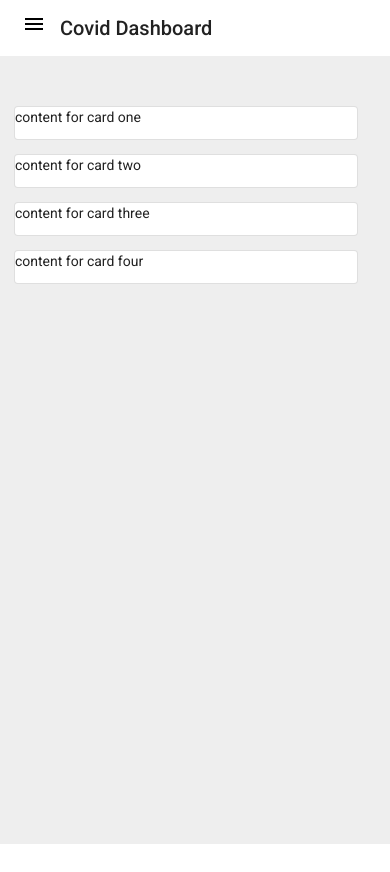
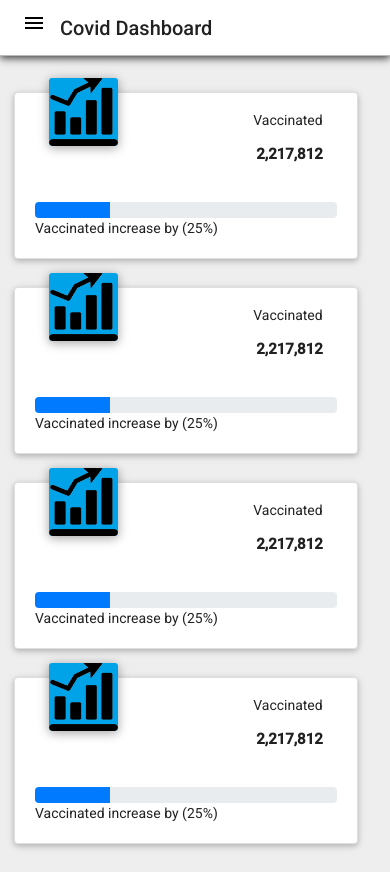
Before and after one commit to gaurav-prince/Covid-Dashboard, an Angular app: page / in a window 390 px wide. Before the commit the page ends 844 px from the top, so only its background shows below. Built offline with nearby package versions, Linux system fonts and the light colour scheme.

Commit message:
cards responsive in dashboard

```diff
--- a/src/app/app.component.html
+++ b/src/app/app.component.html
@@ -16,7 +16,7 @@
   </mat-toolbar>
 
   <mat-sidenav-container class="example-sidenav-container" [style.marginTop.px]="mobileQuery.matches ? 56 : 0">
-    <mat-sidenav #snav [mode]="mobileQuery.matches ? 'over' : 'side'" [fixedInViewport]="mobileQuery.matches"
+    <mat-sidenav #snav class="example-sidenav" [mode]="mobileQuery.matches ? 'over' : 'side'" [fixedInViewport]="mobileQuery.matches"
       fixedTopGap="56">
       <mat-nav-list>
         <a mat-list-item routerLink="." *ngFor="let nav of fillerNav" class="navItem">{{nav}}</a>
--- a/src/app/app.component.scss
+++ b/src/app/app.component.scss
@@ -42,6 +42,8 @@
 
 .example-toolbar {
   background-color: #fff;
+  box-shadow: 0 2px 8px 0 #333;
+  border-bottom: 1px solid #bbb;
 }
 
 h1.example-app-name {
@@ -60,6 +62,9 @@ h1.example-app-name {
   background-color: #eee;
 }
 
+.example-sidenav{
+box-shadow: 0 2px 8px 0 #333;
+}
 .example-is-mobile .example-sidenav-container {
   /* When the sidenav is fixed, don't constrain the height of the sidenav container. This allows the
        `<body>` to be our scrolling element for mobile layouts. */
--- a/src/app/dashboard/dashboard.component.html
+++ b/src/app/dashboard/dashboard.component.html
@@ -2,19 +2,71 @@
     <div class="centered">
         <section class="cards">
             <article class="card">
-                <p>content for card one</p>
+                <div class="card-top">
+                    <img class="card-icon" src="./assets/images/stats.png" />
+                    <div class="card-top-data">
+                        <p>Vaccinated</p>
+                        <h4><strong>2,217,812</strong></h4>
+                    </div>
+                </div>
+                <div class="card-body">
+                    <div class="progress">
+                        <div aria-valuemax="100" aria-valuemin="0" aria-valuenow="25" class="progress-bar bg-primary"
+                            role="progressbar" style="width: 25%"></div>
+                    </div>
+                    <p class="card-text">Vaccinated increase by (25%)</p>
+                </div>
             </article><!-- /card-one -->
 
             <article class="card">
-                <p>content for card two</p>
+                <div class="card-top">
+                    <img class="card-icon" src="./assets/images/stats.png" />
+                    <div class="card-top-data">
+                        <p>Vaccinated</p>
+                        <h4><strong>2,217,812</strong></h4>
+                    </div>
+                </div>
+                <div class="card-body">
+                    <div class="progress">
+                        <div aria-valuemax="100" aria-valuemin="0" aria-valuenow="25" class="progress-bar bg-primary"
+                            role="progressbar" style="width: 25%"></div>
+                    </div>
+                    <p class="card-text">Vaccinated increase by (25%)</p>
+                </div>
             </article><!-- /card-two -->
 
             <article class="card">
-                <p>content for card three</p>
+                <div class="card-top">
+                    <img class="card-icon" src="./assets/images/stats.png" />
+                    <div class="card-top-data">
+                        <p>Vaccinated</p>
+                        <h4><strong>2,217,812</strong></h4>
+                    </div>
+                </div>
+                <div class="card-body">
+                    <div class="progress">
+                        <div aria-valuemax="100" aria-valuemin="0" aria-valuenow="25" class="progress-bar bg-primary"
+                            role="progressbar" style="width: 25%"></div>
+                    </div>
+                    <p class="card-text">Vaccinated increase by (25%)</p>
+                </div>
             </article><!-- /card-three -->
 
             <article class="card">
-                <p>content for card four</p>
+                <div class="card-top">
+                    <img class="card-icon" src="./assets/images/stats.png" />
+                    <div class="card-top-data">
+                        <p>Vaccinated</p>
+                        <h4><strong>2,217,812</strong></h4>
+                    </div>
+                </div>
+                <div class="card-body">
+                    <div class="progress">
+                        <div aria-valuemax="100" aria-valuemin="0" aria-valuenow="25" class="progress-bar bg-primary"
+                            role="progressbar" style="width: 25%"></div>
+                    </div>
+                    <p class="card-text">Vaccinated increase by (25%)</p>
+                </div>
             </article><!-- /card-four -->
         </section>
     </div>
--- a/src/app/dashboard/dashboard.component.scss
+++ b/src/app/dashboard/dashboard.component.scss
@@ -10,6 +10,7 @@
     margin-bottom: 2em;
     flex         : 0 1 calc(25% - 1em);
     margin-bottom: 2em;
+    box-shadow   : 0 2px 5px 0 rgb(0 0 0 / 16%), 0 2px 10px 0 rgb(0 0 0 / 12%);
 }
 
 .card a {
@@ -35,6 +36,27 @@
     font-size: 80%;
 }
 
+.card-top {
+    margin-left : 10%;
+    margin-right: 10%;
+    margin-top  : -15px;
+}
+
+.card-top-data {
+    float     : right;
+    margin-top: 2rem;
+    text-align: right;
+}
+
+
+.card-icon {
+    border-radius: 3px;
+    box-shadow   : 0 2px 9px 0 rgb(0 0 0 / 20%), 0 2px 13px 0 rgb(0 0 0 / 19%);
+    text-align   : left;
+    margin-right : 1rem;
+    width        : 25%;
+}
+
 /* Flexbox stuff */
 
 @media screen and (max-width: 992px) {
@@ -47,8 +69,8 @@
 
     .card {
         display      : flex;
-        flex         : 0 1 calc(50% - .5em);
-        margin-bottom: 1em;
+        flex         : 0 1 calc(50% - 1em);
+        margin-bottom: 2em;
     }
 }
 
@@ -64,7 +86,7 @@
     .card {
         display      : flex;
         flex         : 0 1 95%;
-        margin-bottom: 1em;
+        margin-bottom: 2em;
     }
 }
 
--- a/src/styles.scss
+++ b/src/styles.scss
@@ -10,7 +10,7 @@ body {
 
 
 .toolbar-padding {
-    padding-top     : 64px;
+    padding-top     : 50px;
     height          : 100%;
     // background-image: linear-gradient(-90deg, #e5eaf5, #d0bdf4, #a28089);
 }
```
Also changed, not shown: src/assets/images/stats.png (added).
